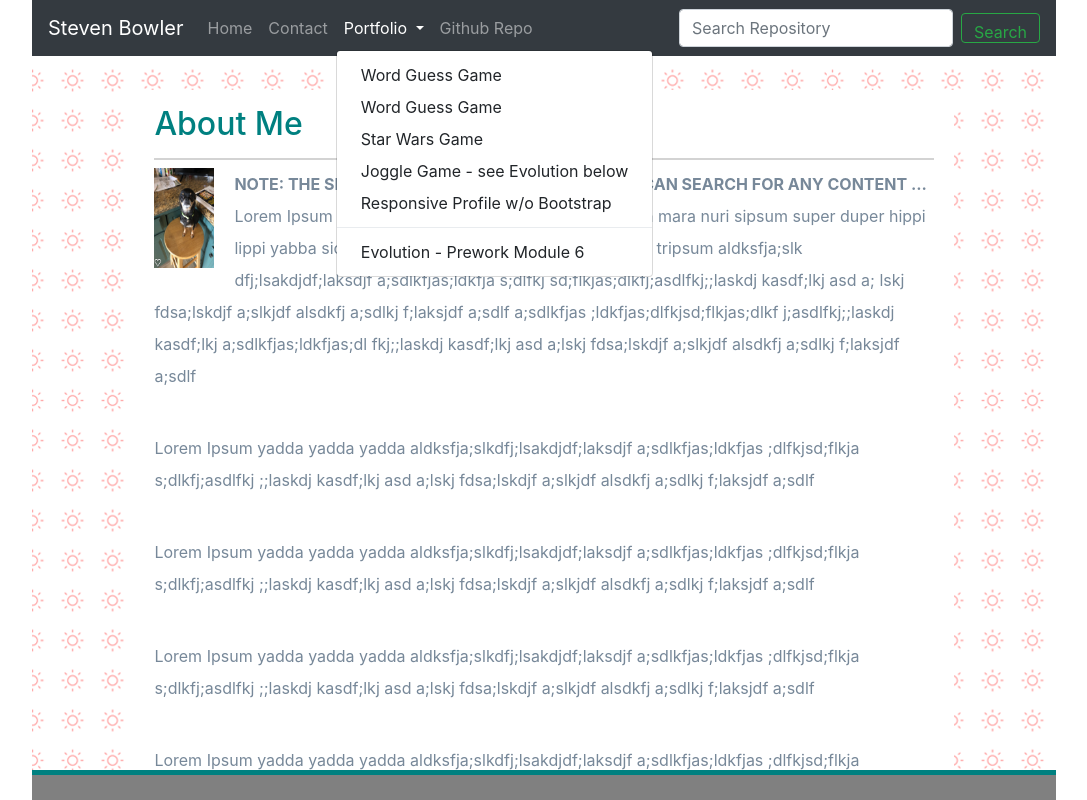
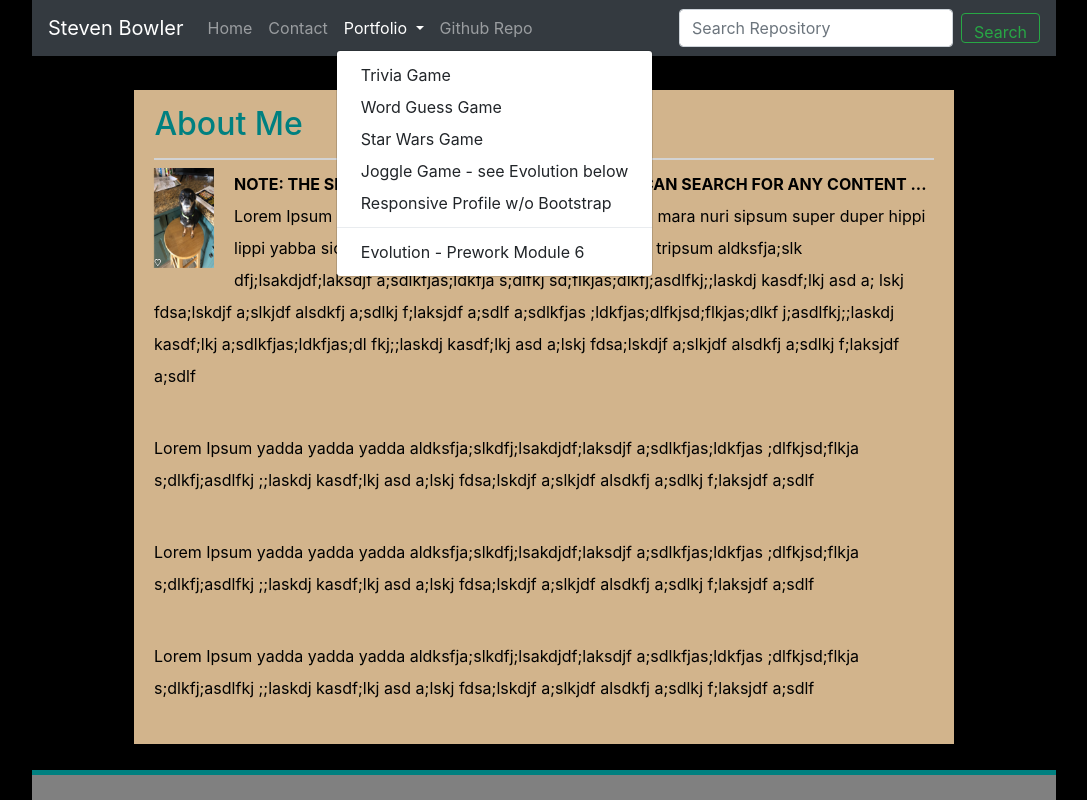
Before and after one commit to stevenbowler/Responsive-Portfolio, a plain HTML site: page index.html in a window 1280 px wide. Both pictures are taken after a click on the button "Portfolio". Shown: the top 800 px of the page, without its empty margins (96-1183 px from the left). Drawn offline with nearby package versions, Linux system fonts and the light colour scheme.

Commit message:
tidy up appearance

```diff
--- a/assets/css/style.css
+++ b/assets/css/style.css
@@ -4,8 +4,13 @@
     padding: 0;
     margin: 0;
     outline-width: 0;
-    outline-color: white;
+    /* outline-color: white; */
 }
+
+body, html {
+    background-color: black !important;
+    }
+
 
 header {
     height: 60px;
@@ -44,7 +49,7 @@ h2 {
     padding-bottom: 10px;
     margin-bottom: 20px;
     color: teal;
-    background-color: white;
+    background-color:tan;
     margin-top: 10px;
     margin-left: 20px;
     margin-right: 20px;
@@ -54,6 +59,10 @@ h2 {
     height: 70px;
 }
 
+section {
+
+    background-color: tan !important;
+}
 .wrapper {
     text-align: center;
     margin-left:10%;
@@ -66,7 +75,8 @@ h2 {
 }
 
 .sandyback {
-    background-image: url("../images/let-there-be-sun.png");
+    /* background-image: url("../images/let-there-be-sun.png"); */
+    /* background-color: grey; */
     border-top: 10px;
     border-color: black;
     padding-top: 10px;
@@ -124,11 +134,12 @@ section img {
     border-width: 0;
     border-style: none;
     border-color: white;
+    z-index: -10;
 
 }
 
 section p {
-    color: lightslategray;
+    color: black;
     line-height: 2;
     padding: 0 20px 0 20px;
 }
@@ -136,7 +147,7 @@ section p {
 section form {
     padding-left: 20px;
     padding-right: 20px;
-    color: lightslategray;
+    color:black;
 
 }
 
@@ -149,7 +160,7 @@ section form textarea {
 }
 
 section form label {
-    color: lightslategray;
+    color:black;
 }
 
 button {
--- a/index.html
+++ b/index.html
@@ -3,10 +3,11 @@
 
 
 <head>
-    <title>Homework 2</title>
+    <title>Steven Bowler</title>
     <meta charset="UTF-8">
     <meta name="viewport" content="width=device-width, initial-scale=1">
     <link rel="stylesheet" href="./assets/css/reset.css">
+    <link rel="stylesheet" href="https://cdnjs.cloudflare.com/ajax/libs/animate.css/3.7.2/animate.min.css">
     <link rel="stylesheet" href="./assets/css/style.css">
     <link rel="stylesheet" href="https://stackpath.bootstrapcdn.com/bootstrap/4.4.1/css/bootstrap.min.css"
         integrity="sha384-Vkoo8x4CGsO3+Hhxv8T/Q5PaXtkKtu6ug5TOeNV6gBiFeWPGFN9MuhOf23Q9Ifjh" crossorigin="anonymous">
@@ -20,7 +21,7 @@
 <body>
     <!-- <iframe src="./assets/includes/navheader.html"></iframe> -->
     <div id=navheader>
-        <div class="wrapper" style="position:fixed;">
+        <div class="wrapper" style="position:fixed; z-index: 10;">
             <nav class="navbar navbar-expand-lg navbar-dark bg-dark">
                 <a class="navbar-brand" href="https://github.com/stevenbowler">Steven Bowler</a>
                 <button class="navbar-toggler" type="button" data-toggle="collapse"
@@ -51,8 +52,8 @@
                                 Portfolio
                             </a>
                             <div class="dropdown-menu" aria-labelledby="navbarDropdown">
-                                <a class="dropdown-item" href="https://stevenbowler.github.io/TriviaGame/">Word
-                                    Guess Game</a>
+                                <a class="dropdown-item" href="https://stevenbowler.github.io/TriviaGame/">Trivia
+                                    Game</a>
                                 <a class="dropdown-item" href="https://stevenbowler.github.io/Word-Guess-Game/">Word
                                     Guess Game</a>
                                 <a class="dropdown-item" href="https://stevenbowler.github.io/unit-4-game/">Star Wars
@@ -83,13 +84,15 @@
 
     </div>
     <!-- Content section -->
-    <div class="wrapper sandyback">
+    <div class="wrapper sandyback ">
         <section>
             <h2>About Me
             </h2>
-            <img src="./assets/images/homephoto.png" alt="SB photo" height="100px" width="100px">
+            <img class="animated zoomInRight delay-0s" style="z-index: -10;" src="./assets/images/homephoto.png"
+                alt="SB photo" height="100px" width="100px">
             <!-- <hr width=80% padding-left=5%> -->
-            <p> <strong>NOTE: THE SEARCH WORKS FOR THIS REPOSITORY CAN SEARCH FOR ANY CONTENT ... </strong>
+            <p class="animated zoomInRight delay-0s"> <strong>NOTE: THE SEARCH WORKS FOR THIS REPOSITORY CAN SEARCH FOR
+                    ANY CONTENT ... </strong>
                 Lorem Ipsum yabba dabba dipsum hicca laca yuca laca mara nuri sipsum
                 super duper hippi lippi yabba sica hicsum super sipi hoopi hippi sit salaca
                 tripsum aldksfja;slk dfj;lsakdjdf;laksdjf
@@ -99,26 +102,20 @@
                 a;sdlkfjas;ldkfjas;dl fkj;;laskdj kasdf;lkj
                 asd a;lskj fdsa;lskdjf a;slkjdf alsdkfj a;sdlkj f;laksjdf a;sdlf
             </p><br>
-            <p> Lorem Ipsum yadda yadda yadda aldksfja;slkdfj;lsakdjdf;laksdjf
+            <p class="animated zoomInLeft delay-0s"> Lorem Ipsum yadda yadda yadda aldksfja;slkdfj;lsakdjdf;laksdjf
                 a;sdlkfjas;ldkfjas ;dlfkjsd;flkja s;dlkfj;asdlfkj ;;laskdj kasdf;lkj
                 asd a;lskj fdsa;lskdjf a;slkjdf alsdkfj a;sdlkj f;laksjdf a;sdlf
             </p><br>
-            <p> Lorem Ipsum yadda yadda yadda aldksfja;slkdfj;lsakdjdf;laksdjf
+            <p class="animated zoomInRight delay-0s"> Lorem Ipsum yadda yadda yadda aldksfja;slkdfj;lsakdjdf;laksdjf
                 a;sdlkfjas;ldkfjas ;dlfkjsd;flkja s;dlkfj;asdlfkj ;;laskdj kasdf;lkj
                 asd a;lskj fdsa;lskdjf a;slkjdf alsdkfj a;sdlkj f;laksjdf a;sdlf
             </p><br>
-            <p> Lorem Ipsum yadda yadda yadda aldksfja;slkdfj;lsakdjdf;laksdjf
+            <p class="animated zoomInLeft delay-0s"> Lorem Ipsum yadda yadda yadda aldksfja;slkdfj;lsakdjdf;laksdjf
                 a;sdlkfjas;ldkfjas ;dlfkjsd;flkja s;dlkfj;asdlfkj ;;laskdj kasdf;lkj
                 asd a;lskj fdsa;lskdjf a;slkjdf alsdkfj a;sdlkj f;laksjdf a;sdlf
             </p><br>
-            <p> Lorem Ipsum yadda yadda yadda aldksfja;slkdfj;lsakdjdf;laksdjf
-                a;sdlkfjas;ldkfjas ;dlfkjsd;flkja s;dlkfj;asdlfkj ;;laskdj kasdf;lkj
-                asd a;lskj fdsa;lskdjf a;slkjdf alsdkfj a;sdlkj f;laksjdf a;sdlf
-            </p><br>
-            <p> Lorem Ipsum yadda yadda yadda aldksfja;slkdfj;lsakdjdf;laksdjf
-                a;sdlkfjas;ld kfjas;dlf kjsd;flkjas;dlkfj;as dlfkj;;l askdj kasdf;lkj
-                asd a;lskj fdsa;lskdjf a;slkjdf alsdkfj a;sdlkj f;laksjdf a;sdlf
-            </p>
+
+
 
         </section>
     </div>
```
Also changed, not shown: contact.html (+5 -4 lines).
